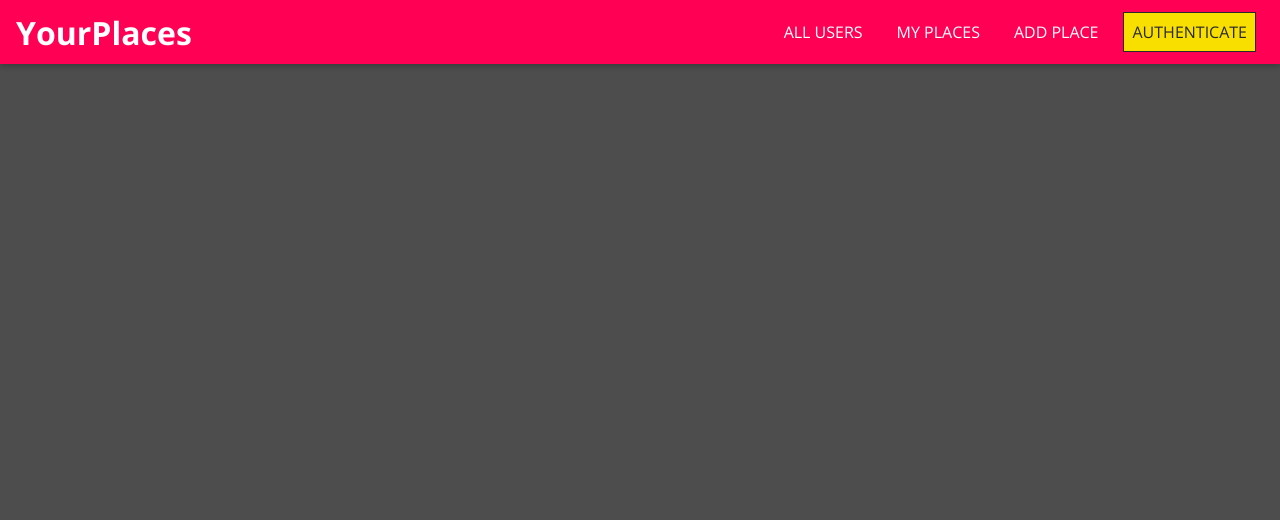
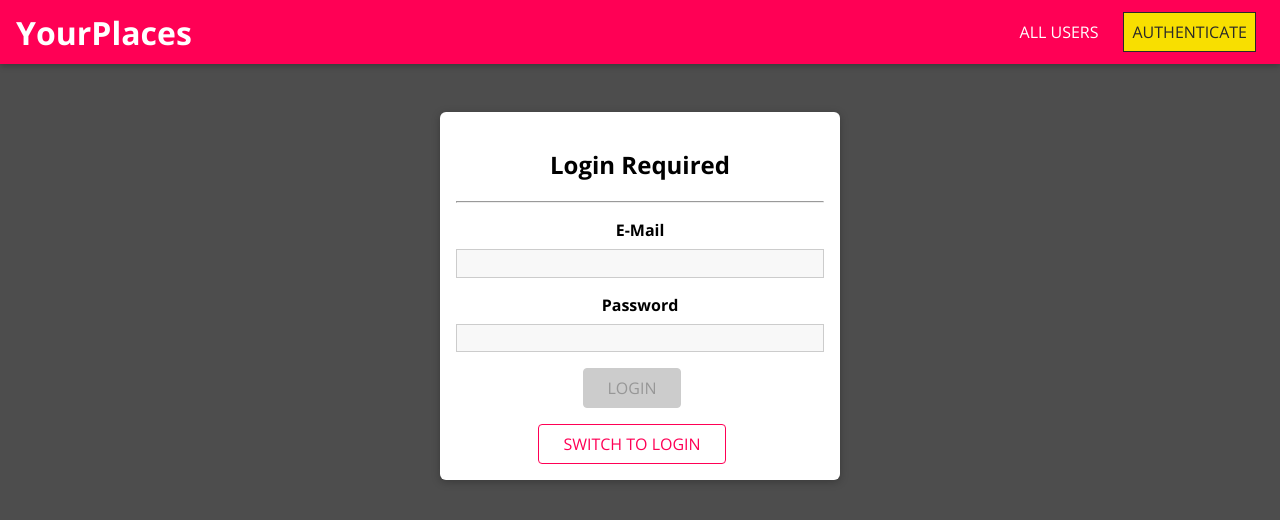
Before and after one commit to sachinverma2299/Mern-project-frontend, a React (Create React App) app: page /auth in a window 1280 px wide. Shown: the top 520 px of the page. Built offline with nearby package versions, Linux system fonts and the light colour scheme.

Commit message:
frontend with react completed.

```diff
--- a/src/App.js
+++ b/src/App.js
@@ -1,32 +1,77 @@
-import React from 'react';
-import {BrowserRouter as Router,Route} from 'react-router-dom'
+import React, { useState, useCallback } from 'react';
+import {
+  BrowserRouter as Router,
+  Route,
+  Redirect,
+  Switch
+} from 'react-router-dom';
+
 import Users from './user/pages/Users';
 import NewPlaces from './places/pages/NewPlaces';
-import MainNavigation from './shared/components/Navigation/MainNavigation';
 import UserPlaces from './places/pages/UserPlaces';
 import UpdatePlace from './places/pages/UpdatePlace';
+import Auth from './user/pages/Auth';
+import MainNavigation from './shared/components/Navigation/MainNavigation';
+import { AuthContext } from './shared/context/auth-context';
 
-const App= () => {
-  return(
-  <div>
-    <h1>hi there</h1>
-    <Router>
-      <MainNavigation></MainNavigation>
-      <Route path='/places/new' exact>
-        <NewPlaces></NewPlaces>
-      </Route>
-      <Route path='/:userId/places' exact>
-        <UserPlaces></UserPlaces>
-      </Route>
-      <Route path = '/places/:placeId'>
-        <UpdatePlace></UpdatePlace>
-      </Route>
-      <Route path='/' exact>
-        <Users></Users>
-      </Route>
-    </Router>
-  </div>
-  )
-}
+const App = () => {
+  const [isLoggedIn, setIsLoggedIn] = useState(false);
+
+  const login = useCallback(() => {
+    setIsLoggedIn(true);
+  }, []);
+
+  const logout = useCallback(() => {
+    setIsLoggedIn(false);
+  }, []);
+
+  let routes;
+
+  if (isLoggedIn) {
+    routes = (
+      <Switch>
+        <Route path="/" exact>
+          <Users />
+        </Route>
+        <Route path="/:userId/places" exact>
+          <UserPlaces />
+        </Route>
+        <Route path="/places/new" exact>
+          <NewPlaces />
+        </Route>
+        <Route path="/places/:placeId">
+          <UpdatePlace />
+        </Route>
+        <Redirect to="/" />
+      </Switch>
+    );
+  } else {
+    routes = (
+      <Switch>
+        <Route path="/" exact>
+          <Users />
+        </Route>
+        <Route path="/:userId/places" exact>
+          <UserPlaces />
+        </Route>
+        <Route path="/auth">
+          <Auth />
+        </Route>
+        <Redirect to="/auth" />
+      </Switch>
+    );
+  }
+
+  return (
+    <AuthContext.Provider
+      value={{ isLoggedIn: isLoggedIn, login: login, logout: logout }}
+    >
+      <Router>
+        <MainNavigation />
+        <main>{routes}</main>
+      </Router>
+    </AuthContext.Provider>
+  );
+};
 
 export default App;
--- a/src/places/components/PlaceItem.js
+++ b/src/places/components/PlaceItem.js
@@ -1,17 +1,32 @@
-import React, {useState} from "react";
+import React, {useState, useContext} from "react";
 
 
 import Card from "../../shared/components/UIElements/Card";
 import Button from "../../shared/components/FormElements/Button";
 import Modal from "../../shared/components/UIElements/Modal";
 import './PlaceList.css'
+import { AuthContext } from "../../shared/context/auth-context";
 
 const PlaceItem = (props) => {
+    const auth = useContext(AuthContext);
     const [showMap,setShowMap] = useState(false);
+    const [showConfirmedModal, setShowConfirmedModal] = useState(false)
 
     const openMapHandler = () => setShowMap(true);
 
     const closeMapHandler =() => setShowMap(false);
+
+    const showDeleteWarningHandler = () => {
+        setShowConfirmedModal(true)
+    }
+
+    const cancelDeleteHandler = () => {
+        setShowConfirmedModal(false)
+    }
+
+    const confirmeDeleteHandler = () => {
+        console.log("deleting....")
+    }
     return (
         <React.Fragment>
             <Modal
@@ -25,6 +40,18 @@ const PlaceItem = (props) => {
                     <h2> THE MAP!</h2>
                 </div>
             </Modal>
+            <Modal
+                show={showConfirmedModal}
+                onCancel={cancelDeleteHandler}
+                header="Are you sure?"
+                footerClass="place-item__modal-actions"
+                footer={
+                    <React.Fragment>
+                        <Button inverse onClick={cancelDeleteHandler}>CANCEL</Button>
+                        <Button danger onClick={confirmeDeleteHandler}>DELETE</Button>
+                    </React.Fragment>}>
+                <p>DO you want to proceed and delete this place? Please note that it can't be undone thereafter.</p>
+            </Modal>
             <li className="place-item">
                 <Card>
                     <div className="place-item__image">
@@ -37,8 +64,11 @@ const PlaceItem = (props) => {
                     </div>
                     <div className="place-item__actions">
                         <Button inverse onClick={openMapHandler}>VIEW ON MAP</Button>
-                        <Button to={`/places/${props.id}`}>EDIT</Button>
-                        <Button danger>DELETE</Button>
+                        {auth.isLoggedIn && <Button to={`/places/${props.id}`}>EDIT</Button>}
+                        {auth.isLoggedIn && <Button danger onClick={showDeleteWarningHandler}>DELETE</Button>}
+
+
+
                     </div>
                 </Card>
             </li>
--- a/src/places/components/PlaceList.js
+++ b/src/places/components/PlaceList.js
@@ -3,6 +3,7 @@ import React from "react";
 import './PlaceList.css';
 import PlaceItem from "./PlaceItem";
 import Card from "../../shared/components/UIElements/Card";
+import Button from "../../shared/components/FormElements/Button";
 
 const PlaceList = (props)=> {
     if(props.items.length === 0) {
@@ -10,7 +11,7 @@ const PlaceList = (props)=> {
             <div className="place-list center">
             <Card>
                 <h2>No Places found. Maybe create one?</h2>
-                <button>Share Places</button>
+                <Button to="places/new">Share Places</Button>
             </Card>
             </div>
         )
--- a/src/places/pages/UpdatePlace.js
+++ b/src/places/pages/UpdatePlace.js
@@ -1,68 +1,109 @@
-import React from "react";
-import { useParams } from "react-router-dom";
+import React, { useEffect, useState } from 'react';
+import { useParams } from 'react-router-dom';
 
-import Input from "../../shared/components/FormElements/Input";
-import Button from "../../shared/components/FormElements/Button";
-import { VALIDATOR_REQUIRE, VALIDATOR_MINLENGTH } from "../../shared/util/validators";
-import { useForm } from "../../shared/hooks/form-hook";
+import Input from '../../shared/components/FormElements/Input';
+import Button from '../../shared/components/FormElements/Button';
+import {
+  VALIDATOR_REQUIRE,
+  VALIDATOR_MINLENGTH
+} from '../../shared/util/validators';
+import { useForm } from '../../shared/hooks/form-hook';
+import Card from '../../shared/components/UIElements/Card';
+import './PlaceForm.css';
 
-import './PlaceForm.css'
-
-const DUMMY_PLACES =[
+const DUMMY_PLACES = [
   {
     id: 'p1',
-        title:'Empire State Building',
-        description: 'one of the most famous sky scrapper in the world.',
-        imageUrl: 'https://upload.wikimedia.org/wikipedia/commons/thumb/1/10/Empire_State_Building_%28aerial_view%29.jpg/800px-Empire_State_Building_%28aerial_view%29.jpg',
-        address: '20 W 34th St., New York, NY 10001, USA',
+    title: 'Empire State Building',
+    description: 'One of the most famous sky scrapers in the world!',
+    imageUrl:
+      'https://upload.wikimedia.org/wikipedia/commons/thumb/d/df/NYC_Empire_State_Building.jpg/640px-NYC_Empire_State_Building.jpg',
+    address: '20 W 34th St, New York, NY 10001',
     location: {
-            lat: 40.123,
-            lng: 41.214
+      lat: 40.7484405,
+      lng: -73.9878584
     },
     creator: 'u1'
   },
   {
     id: 'p2',
-        title:'Empire State Building',
-        description: 'one of the most famous sky scrapper in the world.',
-        imageUrl: 'https://upload.wikimedia.org/wikipedia/commons/thumb/1/10/Empire_State_Building_%28aerial_view%29.jpg/800px-Empire_State_Building_%28aerial_view%29.jpg',
-        address: '20 W 34th St., New York, NY 10001, USA',
+    title: 'Empire State Building',
+    description: 'One of the most famous sky scrapers in the world!',
+    imageUrl:
+      'https://upload.wikimedia.org/wikipedia/commons/thumb/d/df/NYC_Empire_State_Building.jpg/640px-NYC_Empire_State_Building.jpg',
+    address: '20 W 34th St, New York, NY 10001',
     location: {
-            lat: 40.123,
-            lng: 41.214
+      lat: 40.7484405,
+      lng: -73.9878584
     },
     creator: 'u2'
   }
+];
 
-]
+const UpdatePlace = () => {
+  const [isLoading, setIsLoading] = useState(true);
+  const placeId = useParams().placeId;
 
-const UpdatePlace = props => {
+  const [formState, inputHandler, setFormData] = useForm(
+    {
+      title: {
+        value: '',
+        isValid: false
+      },
+      description: {
+        value: '',
+        isValid: false
+      }
+    },
+    false
+  );
 
-    const placeId = useParams().placeId;
-    console.log(placeId);
-    const identifiedPLace = DUMMY_PLACES.find((p) => p.id === placeId)
-    const[formState, inputHandler] = useForm({
-        title:{
-            value: identifiedPLace.title,
+  const identifiedPlace = DUMMY_PLACES.find(p => p.id === placeId);
+
+  useEffect(() => {
+    if(identifiedPlace) {
+        setFormData(
+            {
+              title: {
+                value: identifiedPlace.title,
                 isValid: true
               },
-        description:{
-            value: identifiedPLace.description,
+              description: {
+                value: identifiedPlace.description,
                 isValid: true
               }
-    })
+            },
+            true
+          );
+
+    }
+
+    setIsLoading(false);
+  }, [setFormData, identifiedPlace]);
 
   const placeUpdateSubmitHandler = event => {
     event.preventDefault();
-        console.log(formState.inputs)
+    console.log(formState.inputs);
+  };
+
+  if (!identifiedPlace) {
+    return (
+      <div className="center">
+        <Card>
+            <h2>Could not find place!</h2>
+        </Card>
+      </div>
+    );
   }
 
-    if(!identifiedPLace) {
+  if (isLoading) {
     return (
       <div className="center">
-                <h2>could not find place!</h2>
-            </div>)
+        <h2>Loading...</h2>
+      </div>
+    );
   }
+
   return (
     <form className="place-form" onSubmit={placeUpdateSubmitHandler}>
       <Input
@@ -71,25 +112,26 @@ const UpdatePlace = props => {
         type="text"
         label="Title"
         validators={[VALIDATOR_REQUIRE()]}
-                errorText="Please enter a valid input"
+        errorText="Please enter a valid title."
         onInput={inputHandler}
         initialValue={formState.inputs.title.value}
-                initialValid={formState.inputs.title.isValid}>
-            </Input>
+        initialValid={formState.inputs.title.isValid}
+      />
       <Input
         id="description"
         element="textarea"
         label="Description"
         validators={[VALIDATOR_MINLENGTH(5)]}
-                errorText="Please enter a valid description"
+        errorText="Please enter a valid description (min. 5 characters)."
         onInput={inputHandler}
         initialValue={formState.inputs.description.value}
-                initialValid={formState.inputs.description.isValid}>
-            </Input>
+        initialValid={formState.inputs.description.isValid}
+      />
       <Button type="submit" disabled={!formState.isValid}>
-                Update Place
+        UPDATE PLACE
       </Button>
     </form>
-    )
-}
-export default UpdatePlace
+  );
+};
+
+export default UpdatePlace;
--- a/src/places/pages/UserPlaces.js
+++ b/src/places/pages/UserPlaces.js
@@ -2,6 +2,7 @@ import React from "react";
 import { useParams } from "react-router-dom";
 
 import PlaceList from "../components/PlaceList";
+import Button from "../../shared/components/FormElements/Button";
 
 const DUMMY_PLACES =[
     {
--- a/src/shared/components/FormElements/Button.js
+++ b/src/shared/components/FormElements/Button.js
@@ -4,6 +4,7 @@ import { Link } from 'react-router-dom';
 import './Button.css';
 
 const Button = props => {
+  console.log(props)
   if (props.href) {
     return (
       <a
--- a/src/shared/components/Navigation/NavLinks.js
+++ b/src/shared/components/Navigation/NavLinks.js
@@ -1,23 +1,36 @@
-import React from "react";
+import React,{useContext} from "react";
 import { NavLink } from "react-router-dom";
+import { AuthContext } from "../../context/auth-context";
 
 import './NavLinks.css'
 
 const NavLinks = (props) => {
+    const auth = useContext(AuthContext)
     return (
         <ul className="nav-links">
             <li>
                 <NavLink to="/" exact>ALL USERS</NavLink>
             </li>
+            {auth.isLoggedIn &&
             <li>
                 <NavLink to="/u1/places">MY PLACES</NavLink>
-            </li>
+            </li>}
+            {auth.isLoggedIn &&
             <li>
                 <NavLink to="/places/new">ADD PLACE</NavLink>
             </li>
+            }
+            {!auth.isLoggedIn &&
             <li>
                 <NavLink to="/auth">AUTHENTICATE</NavLink>
             </li>
+            }
+            {auth.isLoggedIn &&
+                <li>
+                    <button onClick={auth.logout}>logout</button>
+                </li>
+            }
+
         </ul>
     )
 
--- /dev/null
+++ b/src/shared/context/auth-context.js
@@ -0,0 +1,7 @@
+import { createContext } from "react";
+
+export const AuthContext = createContext({
+    isLoggedIn: false,
+    login:() => {},
+    logout:() => {}
+})
--- a/src/shared/hooks/form-hook.js
+++ b/src/shared/hooks/form-hook.js
@@ -5,6 +5,9 @@ const formReducer = (state, action) => {
         case 'INPUT_CHANGE':
             let formIsValid = true;
             for (const inputId in state.inputs) {
+            if(!state.inputs[inputId]) {
+                continue;
+            }
             if (inputId === action.inputId) {
                 formIsValid = formIsValid && action.isValid;
             } else {
@@ -19,6 +22,12 @@ const formReducer = (state, action) => {
             },
             isValid: formIsValid
             };
+        case 'SET_DATA':
+            return{
+                inputs: action.inputs,
+                isValid: action.formIsValid
+            }
+
       default:
         return state;
     }
@@ -37,5 +46,13 @@ export const useForm = (initialInputs, initialFormValidity) => {
           inputId: id
         });
     }, []);
-    return [formState, inputHandler]
+    const setFormData = useCallback((inputData, formValidity) => {
+        dispatch({
+            type: 'SET_DATA',
+            inputs: inputData,
+            formIsValid: formValidity
+        })
+
+    },[])
+    return [formState, inputHandler, setFormData]
 }
--- /dev/null
+++ b/src/user/pages/Auth.css
@@ -0,0 +1,15 @@
+.authentication__header {
+    color: white;
+    text-align: center;
+  }
+
+  .authentication {
+    width: 90%;
+    max-width: 25rem;
+    margin: 7rem auto;
+    text-align: center;
+  }
+
+  .authentication form {
+    margin-bottom: 1rem;
+  }
--- /dev/null
+++ b/src/user/pages/Auth.js
@@ -0,0 +1,100 @@
+import React,{useState, useContext} from 'react';
+
+import Card from '../../shared/components/UIElements/Card';
+import Input from '../../shared/components/FormElements/Input';
+import Button from '../../shared/components/FormElements/Button';
+import {
+  VALIDATOR_EMAIL,
+  VALIDATOR_MINLENGTH,VALIDATOR_REQUIRE
+} from '../../shared/util/validators';
+import { useForm } from '../../shared/hooks/form-hook';
+import './Auth.css';
+import { AuthContext } from '../../shared/context/auth-context';
+
+const Auth = () => {
+    const auth = useContext(AuthContext);
+    const [isLoginMode,setIsLoginMode] = useState(true)
+    const [formState, inputHandler, setFormData] = useForm(
+    {
+      email: {
+        value: '',
+        isValid: false
+      },
+      password: {
+        value: '',
+        isValid: false
+      }
+    },
+    false
+  );
+
+  const authSubmitHandler = event => {
+    event.preventDefault();
+    console.log(formState.inputs);
+    auth.login()
+  };
+  const switchModeHandler = event => {
+    if(!isLoginMode) {
+        setFormData({
+            ...formState.inputs,
+            name:undefined
+        },
+        formState.inputs.email.isValid && formState.inputs.password.isValid
+        )
+    }
+    else {
+        setFormData({
+            ...formState.inputs,
+            name: {
+                value: '',
+                isValid:false
+            }
+        },false)
+    }
+    setIsLoginMode((prevMode) => !prevMode)
+  }
+
+
+  return (
+    <Card className="authentication">
+      <h2>Login Required</h2>
+      <hr />
+      <form onSubmit={authSubmitHandler}>
+        {!isLoginMode &&
+            <Input
+                element="input"
+                id="name"
+                type="text"
+                label="Your Name"
+                validators={[VALIDATOR_REQUIRE()]}
+                errorText="please enter your name"
+                onInput={inputHandler}>
+            </Input>}
+        <Input
+          element="input"
+          id="email"
+          type="email"
+          label="E-Mail"
+          validators={[VALIDATOR_EMAIL()]}
+          errorText="Please enter a valid email address."
+          onInput={inputHandler}
+        />
+        <Input
+          element="input"
+          id="password"
+          type="password"
+          label="Password"
+          validators={[VALIDATOR_MINLENGTH(5)]}
+          errorText="Please enter a valid password, at least 5 characters."
+          onInput={inputHandler}
+        />
+        <Button type="submit" disabled={!formState.isValid}>
+          {isLoginMode ? 'LOGIN' :'SIGNUP'}
+        </Button>
+      </form>
+      <Button inverse onClick={switchModeHandler}>SWITCH TO {isLoginMode ? 'LOGIN' : 'SIGNUP'}</Button>
+    </Card>
+  );
+};
+
+export default Auth;
```
Also changed, not shown: src/places/pages/NewPlaces.js (+12 -14 lines). Lines whose indentation alone changed are shown as unchanged.
